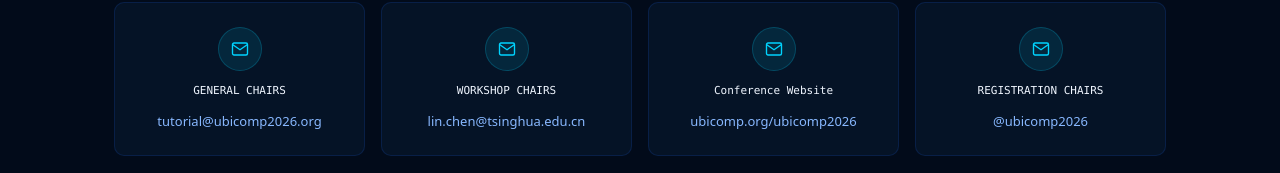
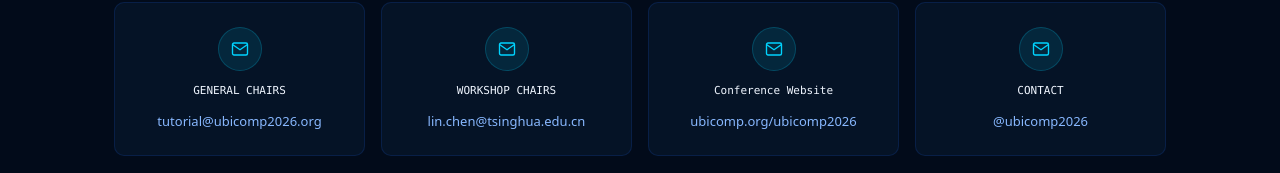
Before and after one commit to DKRG-HEU/ubicomp2026-quantum-tutorial, a Next.js app: page /ubicomp2026-quantum-tutorial/ in a window 1280 px wide. Shown: the part 7357-7530 px from the top of the page. Built offline with nearby package versions, Linux system fonts and the light colour scheme; a web font is replaced by a local one.

Commit message:
conference link update deployment

```diff
--- a/src/components/Contact.jsx
+++ b/src/components/Contact.jsx
@@ -1,8 +1,8 @@
 const contacts = [
-  { label: 'GENERAL CHAIRS', value: 'tutorial@ubicomp2026.org',         href: 'mailto:generalchairs-2026@ubicomp.org'           },
-  { label: 'WORKSHOP CHAIRS',  value: 'lin.chen@tsinghua.edu.cn',         href: 'mailto:workshop-2026@ubicomp.org'           },
+  { label: 'GENERAL CHAIRS', value: 'tutorial@ubicomp2026.org',            href: 'mailto:generalchairs-2026@ubicomp.org'           },
+  { label: 'WORKSHOP CHAIRS',  value: 'lin.chen@tsinghua.edu.cn',          href: 'mailto:workshop-2026@ubicomp.org'           },
   { label: 'Conference Website',value: 'ubicomp.org/ubicomp2026',          href: 'https://www.ubicomp.org/ubicomp-iswc-2026/',  external: true },
-  { label: 'REGISTRATION CHAIRS',    value: '@ubicomp2026',                      href: 'mailto:registration-2026@ubicomp.org'},
+  { label: 'CONTACT',    value: '@ubicomp2026',                            href: 'workshop-2026@ubicomp.org'},
 ];
 
 export default function Contact() {
```
